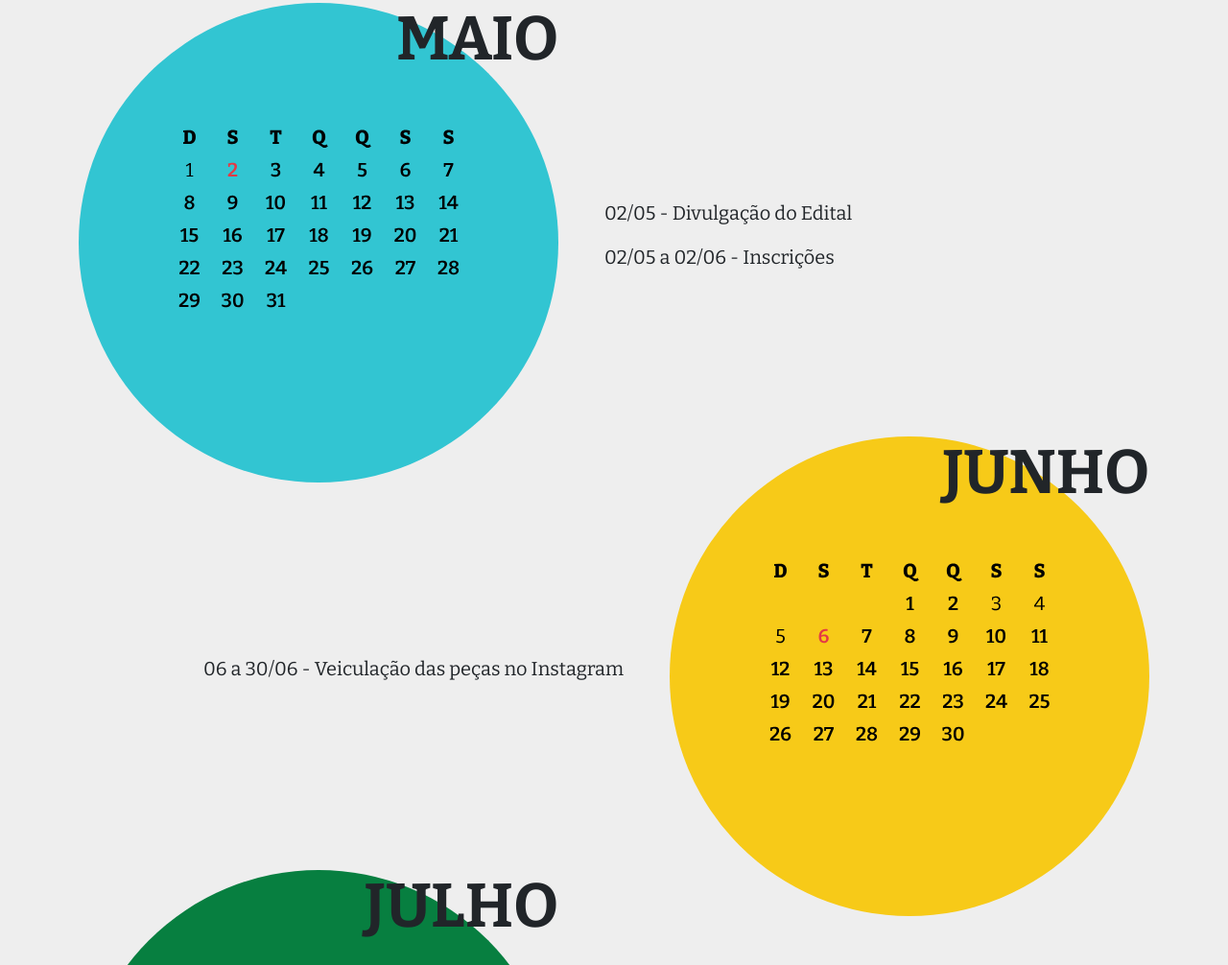
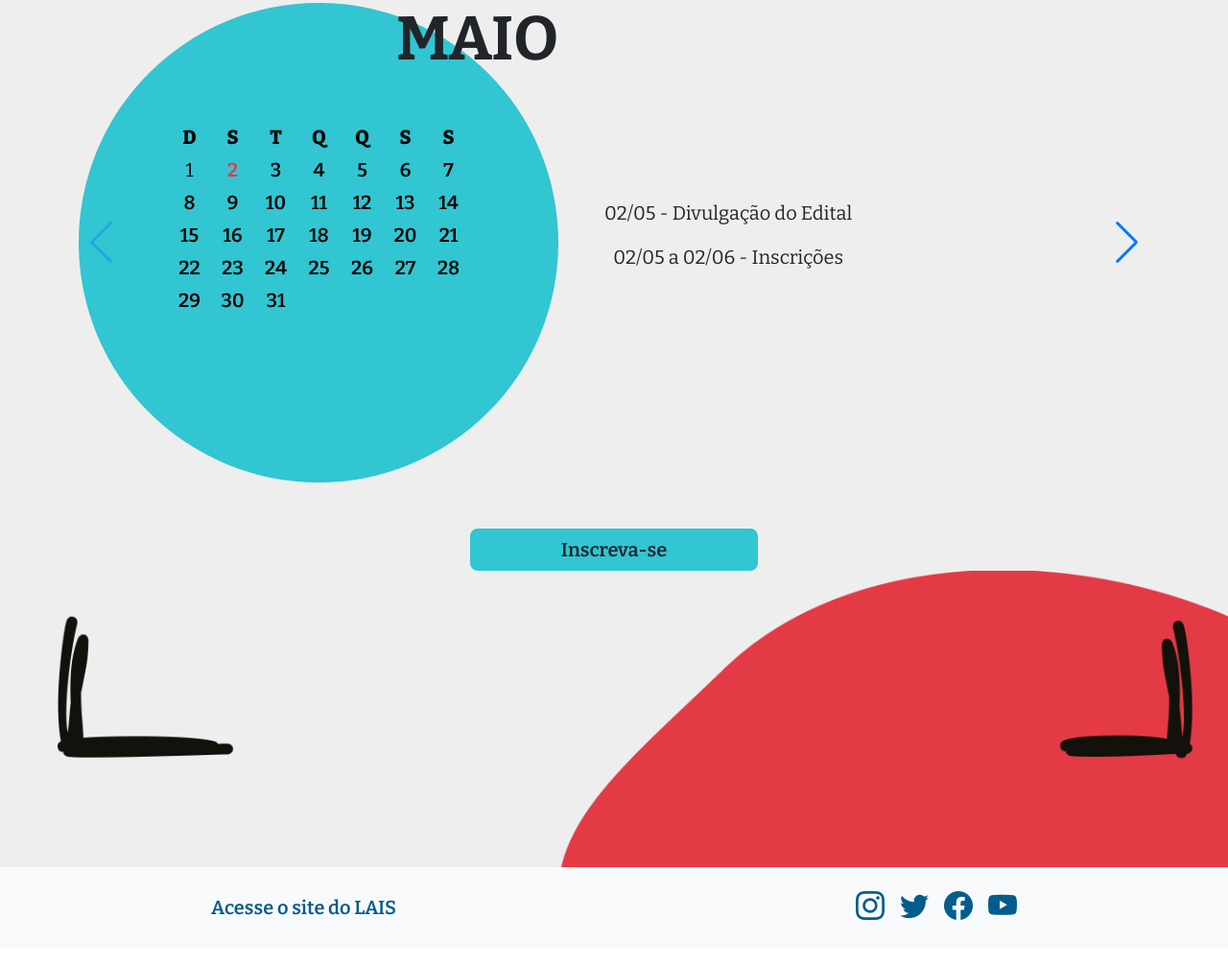
Before and after one commit to OliAtaide/rec-sifilis-form, a plain HTML site: page index.html in a window 1280 px wide. Shown: the part 1713-2719 px from the top of the page at 96% size. Drawn offline with nearby package versions, Linux system fonts and the light colour scheme.

Commit message:
Carrossel de datas na Pagina Inicial.

```diff
--- a/index.html
+++ b/index.html
@@ -8,6 +8,8 @@
     <title>Document</title>
     <link href="https://cdn.jsdelivr.net/npm/bootstrap@5.1.3/dist/css/bootstrap.min.css" rel="stylesheet"
         integrity="sha384-1BmE4kWBq78iYhFldvKuhfTAU6auU8tT94WrHftjDbrCEXSU1oBoqyl2QvZ6jIW3" crossorigin="anonymous">
+    <link rel="stylesheet" href="https://unpkg.com/swiper@8/swiper-bundle.min.css" />
+    <script src="https://unpkg.com/swiper@8/swiper-bundle.min.js"></script>
     <script src="https://cdn.jsdelivr.net/npm/bootstrap@5.1.3/dist/js/bootstrap.bundle.min.js"
         integrity="sha384-ka7Sk0Gln4gmtz2MlQnikT1wXgYsOg+OMhuP+IlRH9sENBO0LRn5q+8nbTov4+1p"
         crossorigin="anonymous"></script>
@@ -275,6 +277,9 @@
             </div>
             <div id="cronograma">
                 <h5>Cronograma</h5>
+                <div class="swiper mySwiper">
+                    <div class="swiper-wrapper">
+                        <div class="swiper-slide d-flex justify-content-start">
                             <div class="maio d-flex flex-column flex-sm-row align-items-center">
                                 <div class="data-ball ratio ratio-1x1 rounded-circle">
                                     <h1 class="fw-bold position-absolute">MAIO</h1>
@@ -287,7 +292,9 @@
                                     <p>02/05 a 02/06 - Inscrições</p>
                                 </div>
                             </div>
-                <div class="junho d-flex flex-column flex-sm-row align-items-center justify-content-end">
+                        </div>
+                        <div class="swiper-slide d-flex justify-content-end">
+                            <div class="junho d-flex flex-column flex-sm-row align-items-center">
                                 <div class="mx-5 datas">
                                     <p>06 a 30/06 - Veiculação das peças no Instagram</p>
                                 </div>
@@ -298,6 +305,8 @@
                                     </div>
                                 </div>
                             </div>
+                        </div>
+                        <div class="swiper-slide d-flex justify-content-start">
                             <div class="julho d-sm-flex align-items-center">
                                 <div class="ratio ratio-1x1 data-ball rounded-circle">
                                     <h1 class="fw-bold position-absolute">JULHO</h1>
@@ -309,7 +318,9 @@
                                     <p>01/07 a 16/08 - Avaliação dos vídeos</p>
                                 </div>
                             </div>
-                <div class="agosto d-flex flex-column flex-sm-row align-items-center justify-content-end">
+                        </div>
+                        <div class="swiper-slide d-flex justify-content-end">
+                            <div class="agosto d-flex flex-column flex-sm-row align-items-center">
                                 <div class="mx-5 datas">
                                     <p>21/08 - Divulgação da análise dos vídeos</p>
                                 </div>
@@ -320,6 +331,8 @@
                                     </div>
                                 </div>
                             </div>
+                        </div>
+                        <div class="swiper-slide d-flex justify-content-start">
                             <div class="setembro d-flex flex-column flex-sm-row align-items-center">
                                 <div class="ratio ratio-1x1 data-ball rounded-circle">
                                     <h1 class="fw-bold position-absolute">SETEMBRO</h1>
@@ -331,6 +344,12 @@
                                     <p>16 a 18/09 - Evento presencial em Natal/RN para produção de novo vídeo</p>
                                     <p>18/09 - Julgamento dos materiais produzidos na etapa presencial</p>
                                 </div>
+                            </div>
+                        </div>
+                    </div>
+                    <!-- <div class="swiper-pagination"></div> -->
+                    <div class="swiper-button-next"></div>
+                    <div class="swiper-button-prev"></div>
                 </div>
             </div>
             <div class="mt-5 d-flex justify-content-center">
--- a/script.js
+++ b/script.js
@@ -1,6 +1,19 @@
 function format(num) {
     return ("0" + num).slice(-2);
 }
+
+var swiper = new Swiper(".mySwiper", {
+    direction: "vertical",
+    pagination: {
+        el: ".swiper-pagination",
+        clickable: true,
+    },
+    slidesPerView: 1,
+    navigation: {
+        nextEl: ".swiper-button-next",
+        prevEl: ".swiper-button-prev",
+    },
+});
 
 const d = new Date();
 var time = format(d.getHours()) + ':' + format(d.getMinutes());
--- a/style.css
+++ b/style.css
@@ -68,15 +68,6 @@ form {
         right: 0;
         font-size: 12px;
     }
-
-    /* .card, form {
-        width: 100% !important;
-    }
-
-    .card{
-        margin-left: 0 !important;
-        margin-right: 0 !important;
-    } */
 
     .dados-titulo {
         text-align: center;
@@ -164,8 +155,6 @@ header .btn {
 }
 
 .data-ball {
-    /* min-height: 500px;
-    max-height: 500px; */
     min-width: 500px;
     max-width: 500px;
     padding: 1em;
@@ -185,13 +174,6 @@ header .btn {
     background-color: #077F40;
 }
 
-.junho,
-.julho,
-.agosto {
-    margin-top: -3em;
-    margin-bottom: -3em;
-}
-
 .datas {
     font-size: 20px;
 }
@@ -205,10 +187,6 @@ header .btn {
 .data-ball .img {
     height: 450px;
 }
-
-/* .data-ball img{
-    margin: 5em;
-} */
 
 .botao-inscricao {
     background-color: #32C5D2;
@@ -246,7 +224,7 @@ header .btn {
         padding-bottom: 0;
     }
 
-    header .container{
+    header .container {
         padding-bottom: 3rem !important;
     }
 
@@ -279,33 +257,69 @@ header .btn {
         margin-bottom: 0 !important;
     }
 
-    .datas{
+    .datas {
         order: 2;
         margin-top: 1em;
         margin-left: 0 !important;
         margin-right: 0 !important;
     }
 
-    .data-ball{
+    .data-ball {
         order: 1;
         margin-top: 2em;
     }
 
-    .data-ball .img{
+    .data-ball .img {
         height: 400px !important;
     }
 
-    .data-ball .img img{
+    .data-ball .img img {
         width: 70% !important;
     }
 
-    footer nav{
+    footer nav {
         padding: 0 !important;
         height: 120px !important;
     }
 
-    footer .container-fluid{
+    footer .container-fluid {
         flex-flow: column !important;
         text-align: center !important;
     }
+
+    .swiper {
+        width: 100%;
+        height: 750px !important;
+    }
 }
+
+.swiper {
+    width: 100%;
+    height: 500px;
+}
+
+.swiper-slide {
+    height: 100% !important;
+    text-align: center;
+    font-size: 18px;
+
+    /* Center slide text vertically */
+    display: -webkit-box;
+    display: -ms-flexbox;
+    display: -webkit-flex;
+    display: flex;
+    -webkit-box-pack: center;
+    -ms-flex-pack: center;
+    -webkit-justify-content: center;
+    justify-content: center;
+    -webkit-box-align: center;
+    -ms-flex-align: center;
+    -webkit-align-items: center;
+    align-items: center;
+}
+
+#cronograma {
+    position: relative;
+    height: 100%;
+    overflow: hidden;
+}
```
Lines whose indentation alone changed are shown as unchanged.
